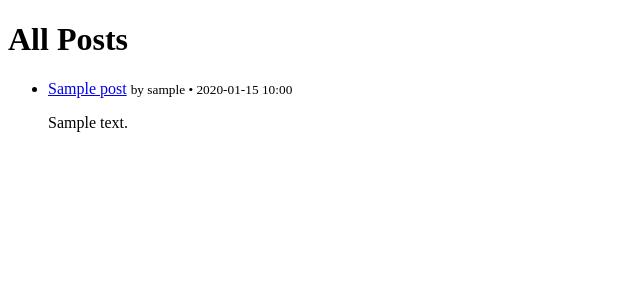
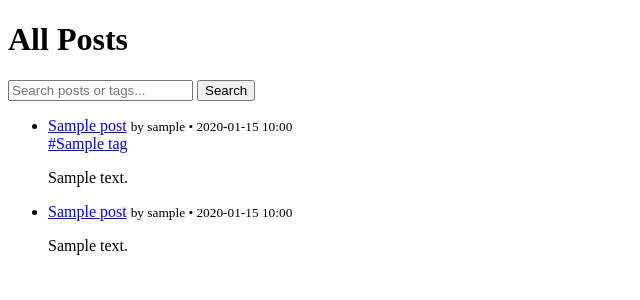
Before and after one commit to Abby966/Alx_DjangoLearnLab, a Django app: template django_blog/blog/templates/blog/post_list.html in a window 1280 px wide. Shown: the top 300 px of the page, without its empty margins (0-640 px from the left). Run offline with Django 5.2, Linux system fonts and the light colour scheme; the template is opened without the code that fills it: most values are stand-ins (such as "Sample title", 1, 10 or a date in 2020).

Commit message:
Update post_list.html

```diff
--- a/django_blog/blog/templates/blog/post_list.html
+++ b/django_blog/blog/templates/blog/post_list.html
@@ -3,6 +3,35 @@
 <head><meta charset="utf-8"><title>Posts</title></head>
 <body>
   <h1>All Posts</h1>
+  <!-- Add near top -->
+<form method="get" action="{% url 'search' %}">
+  <input type="text" name="q" placeholder="Search posts or tags..." value="{{ request.GET.q }}">
+  <button type="submit">Search</button>
+</form>
+
+{% if tag_filter %}
+  <p>Filtered by tag: <strong>{{ active_tag.name }}</strong></p>
+{% endif %}
+
+<ul>
+  {% for post in posts %}
+    <li>
+      <a href="{% url 'post-detail' post.pk %}">{{ post.title }}</a>
+      <small> by {{ post.author.username }} • {{ post.created_at|date:"Y-m-d H:i" }}</small>
+      <div>
+        {% for t in post.tags.all %}
+          <a href="{% url 'posts-by-tag' t.slug %}" style="margin-right:6px;">#{{ t.name }}</a>
+        {% empty %}
+          <em>No tags</em>
+        {% endfor %}
+      </div>
+      <p>{{ post.content|truncatewords:20 }}</p>
+    </li>
+  {% empty %}
+    <li>No posts found.</li>
+  {% endfor %}
+</ul>
+
   {% if user.is_authenticated %}
     <p><a href="{% url 'post-create' %}">Create New Post</a></p>
   {% endif %}
```
